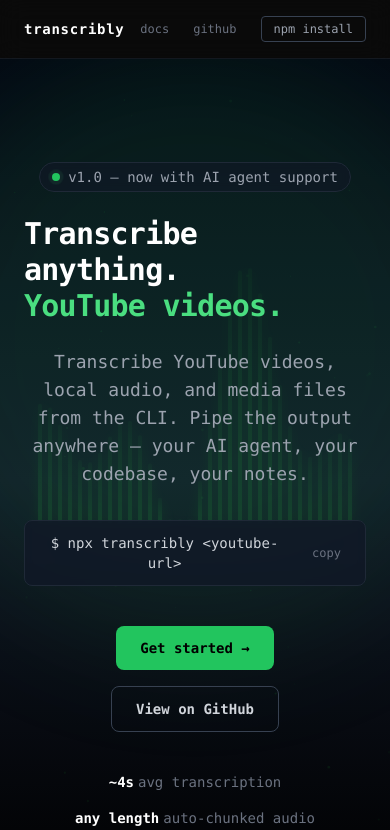
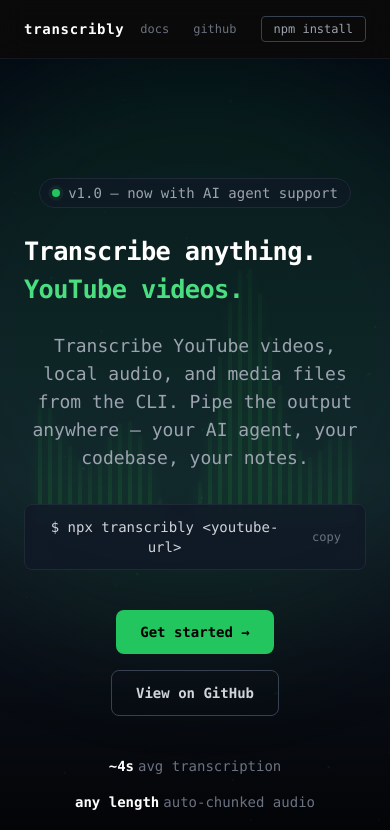
Before and after one commit to chibeze01/Transcribly, a React (Create React App) app in the folder client/: page / in a window 390 px wide. Shown: the top 830 px of the page. Built offline with nearby package versions, Linux system fonts and the light colour scheme.

Commit message:
fix: keep hero title on a single line across all mobile widths (#67)

```diff
--- a/client/src/components/landing/HeroSection.jsx
+++ b/client/src/components/landing/HeroSection.jsx
@@ -104,9 +104,9 @@
           transition={{ duration: 0.7, delay: 0.4 }}
           className="mx-auto mb-6 max-w-3xl"
         >
-          <h1 className="text-left text-3xl font-extrabold tracking-tight text-white sm:text-5xl md:text-6xl lg:text-7xl">
-            <span className="block sm:whitespace-nowrap">Transcribe anything.</span>
-            <span className="block min-h-[1.15em] text-green-400">
+          <h1 className="text-left text-[clamp(1.25rem,6.5vw,1.875rem)] font-extrabold tracking-tight text-white sm:text-5xl md:text-6xl lg:text-7xl">
+            <span className="block whitespace-nowrap">Transcribe anything.</span>
+            <span className="block min-h-[1.15em] whitespace-nowrap text-green-400">
               {typedText || "\u00A0"}
             </span>
           </h1>
```
